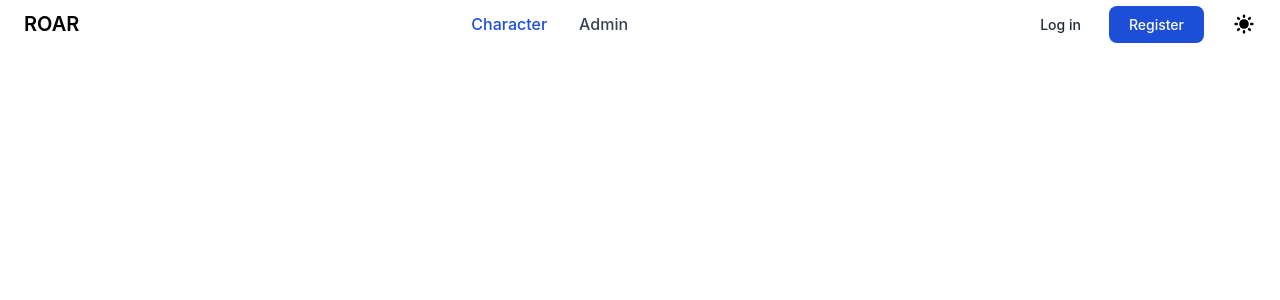
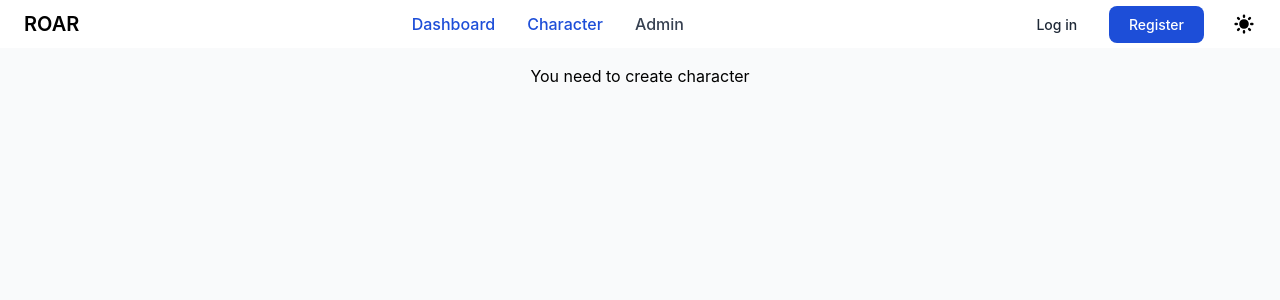
Before and after one commit to tomaszbawor/Roar, a Nuxt app: page /character/creation in a window 1280 px wide. Shown: the top 300 px of the page. Built offline with nearby package versions, Linux system fonts and the light colour scheme.

Commit message:
More changes

```diff
--- a/components/layout/NavBar.vue
+++ b/components/layout/NavBar.vue
@@ -1,7 +1,6 @@
-<script setup lang="ts">
-import { userLogout } from "#imports";
-import { useState } from "#app";
-import { IUser } from "~/types/IUser";
+<script lang="ts" setup>
+import {userLogout} from "#imports";
+import {IUser} from "~/types/IUser";
 import ProfileNavbarBadge from "~/components/layout/ProfileNavbarBadge.vue";
 
 const logout = async () => {
@@ -16,36 +15,37 @@ const user = useState<IUser>("user");
       <div
           class="flex flex-wrap justify-between items-center mx-auto max-w-screen-xl"
       >
-        <nuxt-link href="/" class="flex items-center">
+        <nuxt-link class="flex items-center" href="/">
           <span
               class="self-center text-xl font-semibold whitespace-nowrap dark:text-white"
           >ROAR</span
           >
         </nuxt-link>
         <div class="flex items-center lg:order-2">
-          <ProfileNavbarBadge v-if="user" class="mr-4" />
+          <ProfileNavbarBadge v-if="user" class="mr-4"/>
 
           <div v-if="!user">
             <nuxt-link
+                class="text-gray-800 dark:text-white hover:bg-gray-50 focus:ring-4 focus:ring-gray-300 font-medium rounded-lg text-sm px-4 lg:px-5 py-2 lg:py-2.5 mr-2 dark:hover:bg-gray-700 focus:outline-none dark:focus:ring-gray-800"
                 href="/login"
-              class="text-gray-800 dark:text-white hover:bg-gray-50 focus:ring-4 focus:ring-gray-300 font-medium rounded-lg text-sm px-4 lg:px-5 py-2 lg:py-2.5 mr-2 dark:hover:bg-gray-700 focus:outline-none dark:focus:ring-gray-800"
-              >Log in</nuxt-link
+            >Log in
+            </nuxt-link
             >
-            <nuxt-link href="/register" class="btn-primary">Register</nuxt-link>
+            <nuxt-link class="btn-primary" href="/register">Register</nuxt-link>
           </div>
 
           <button v-if="user" class="btn-primary" @click="logout">
             Log out
           </button>
 
-          <LayoutDarkModeButton />
+          <LayoutDarkModeButton/>
 
           <button
+              aria-controls="mobile-menu-2"
+              aria-expanded="false"
+              class="inline-flex items-center p-2 ml-1 text-sm text-gray-500 rounded-lg lg:hidden hover:bg-gray-100 focus:outline-none focus:ring-2 focus:ring-gray-200 dark:text-gray-400 dark:hover:bg-gray-700 dark:focus:ring-gray-600"
               data-collapse-toggle="mobile-menu-2"
               type="button"
-            class="inline-flex items-center p-2 ml-1 text-sm text-gray-500 rounded-lg lg:hidden hover:bg-gray-100 focus:outline-none focus:ring-2 focus:ring-gray-200 dark:text-gray-400 dark:hover:bg-gray-700 dark:focus:ring-gray-600"
-            aria-controls="mobile-menu-2"
-            aria-expanded="false"
           >
             <span class="sr-only">Open main menu</span>
             <svg
@@ -55,9 +55,9 @@ const user = useState<IUser>("user");
                 xmlns="http://www.w3.org/2000/svg"
             >
               <path
+                  clip-rule="evenodd"
+                  d="M3 5a1 1 0 011-1h12a1 1 0 110 2H4a1 1 0 01-1-1zM3 10a1 1 0 011-1h12a1 1 0 110 2H4a1 1 0 01-1-1zM3 15a1 1 0 011-1h12a1 1 0 110 2H4a1 1 0 01-1-1z"
                   fill-rule="evenodd"
-                d="M3 5a1 1 0 011-1h12a1 1 0 110 2H4a1 1 0 01-1-1zM3 10a1 1 0 011-1h12a1 1 0 110 2H4a1 1 0 01-1-1zM3 15a1 1 0 011-1h12a1 1 0 110 2H4a1 1 0 01-1-1z"
-                clip-rule="evenodd"
               ></path>
             </svg>
             <svg
@@ -67,9 +67,9 @@ const user = useState<IUser>("user");
                 xmlns="http://www.w3.org/2000/svg"
             >
               <path
+                  clip-rule="evenodd"
+                  d="M4.293 4.293a1 1 0 011.414 0L10 8.586l4.293-4.293a1 1 0 111.414 1.414L11.414 10l4.293 4.293a1 1 0 01-1.414 1.414L10 11.414l-4.293 4.293a1 1 0 01-1.414-1.414L8.586 10 4.293 5.707a1 1 0 010-1.414z"
                   fill-rule="evenodd"
-                d="M4.293 4.293a1 1 0 011.414 0L10 8.586l4.293-4.293a1 1 0 111.414 1.414L11.414 10l4.293 4.293a1 1 0 01-1.414 1.414L10 11.414l-4.293 4.293a1 1 0 01-1.414-1.414L8.586 10 4.293 5.707a1 1 0 010-1.414z"
-                clip-rule="evenodd"
               ></path>
             </svg>
           </button>
@@ -83,18 +83,28 @@ const user = useState<IUser>("user");
           >
             <li>
               <nuxt-link
+                  aria-current="page"
+                  class="block py-2 pr-4 pl-3 text-white rounded bg-primary-700 lg:bg-transparent lg:text-primary-700 lg:p-0 dark:text-white"
+                  href="/dashboard"
+              >
+                Dashboard
+              </nuxt-link>
+            </li>
+            <li>
+              <nuxt-link
+                  aria-current="page"
+                  class="block py-2 pr-4 pl-3 text-white rounded bg-primary-700 lg:bg-transparent lg:text-primary-700 lg:p-0 dark:text-white"
                   href="/character"
-                class="block py-2 pr-4 pl-3 text-white rounded bg-primary-700 lg:bg-transparent lg:text-primary-700 lg:p-0 dark:text-white"
-                aria-current="page"
               >
                 Character
               </nuxt-link>
             </li>
             <li>
               <nuxt-link
+                  class="block py-2 pr-4 pl-3 text-gray-700 border-b border-gray-100 hover:bg-gray-50 lg:hover:bg-transparent lg:border-0 lg:hover:text-primary-700 lg:p-0 dark:text-gray-400 lg:dark:hover:text-white dark:hover:bg-gray-700 dark:hover:text-white lg:dark:hover:bg-transparent dark:border-gray-700"
                   href="/admin"
-                class="block py-2 pr-4 pl-3 text-gray-700 border-b border-gray-100 hover:bg-gray-50 lg:hover:bg-transparent lg:border-0 lg:hover:text-primary-700 lg:p-0 dark:text-gray-400 lg:dark:hover:text-white dark:hover:bg-gray-700 dark:hover:text-white lg:dark:hover:bg-transparent dark:border-gray-700"
-                >Admin</nuxt-link
+              >Admin
+              </nuxt-link
               >
             </li>
           </ul>
--- a/layouts/default.vue
+++ b/layouts/default.vue
@@ -1,10 +1,10 @@
 <template>
   <div class="h-screen">
-    <LayoutNavBar />
+    <LayoutNavBar/>
     <div
-      class="grid justify-items-center flex h-full items-top dark:bg-slate-900 dark:text-white"
+        class="grid pt-4 dark:border-gray-300 bg-gray-50 justify-items-center flex h-full items-top dark:bg-slate-900 dark:text-white "
     >
-      <slot />
+      <slot/>
     </div>
   </div>
 </template>
--- /dev/null
+++ b/pages/character/creation.vue
@@ -0,0 +1,3 @@
+<template>
+  <h1>You need to create character</h1>
+</template>
--- a/pages/character/index.vue
+++ b/pages/character/index.vue
@@ -1,12 +1,17 @@
 <script lang="ts" setup>
-import { definePageMeta, useCharacter } from "#imports";
+import {definePageMeta, useCharacter} from "#imports";
 import auth from "~/middleware/auth";
+import {useRouter} from "#app";
 
 definePageMeta({
   middleware: [auth],
 });
 
 const character = await useCharacter();
+
+if (!character) {
+  useRouter().push('/character/creation')
+}
 </script>
 <template>
   <h1>Character sheets</h1>
```
Lines whose indentation alone changed are shown as unchanged.
